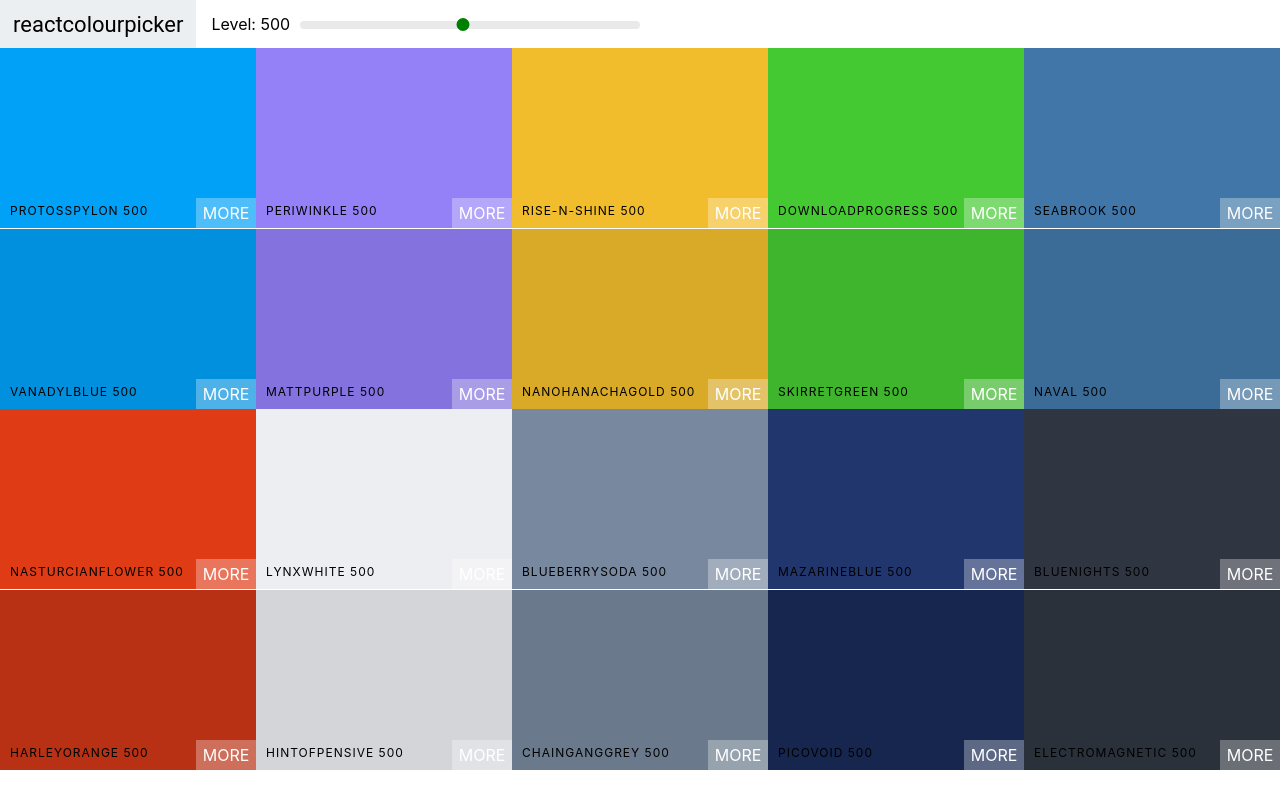
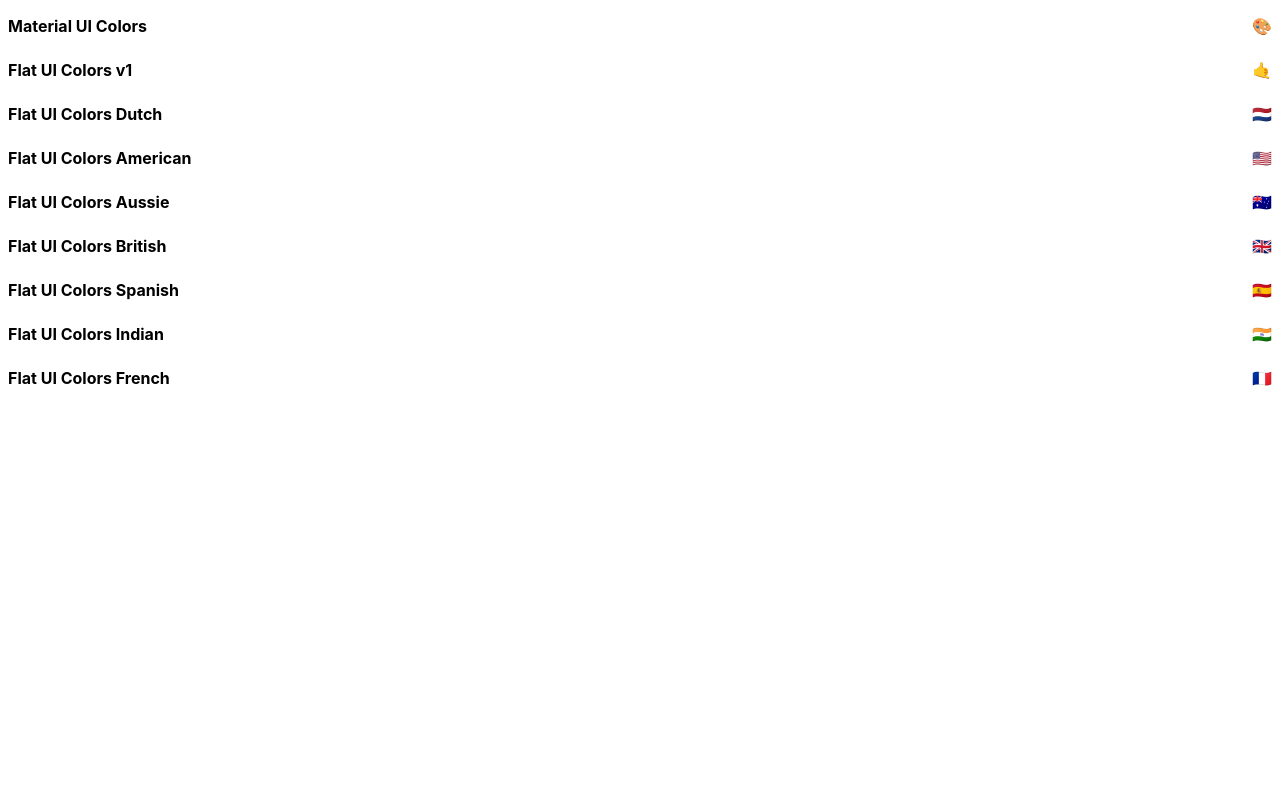
Before and after one commit to DecaFujita/colour-app, a React (Create React App) app: page / in a window 1280 px wide. Built offline with nearby package versions, Linux system fonts and the light colour scheme.

Commit message:
starting jss in the minipalette

```diff
--- a/package.json
+++ b/package.json
@@ -3,6 +3,9 @@
   "version": "0.1.0",
   "private": true,
   "dependencies": {
+    "@material-ui/core": "^4.12.3",
+    "@material-ui/icons": "^4.11.2",
+    "@material-ui/styles": "^4.11.4",
     "@testing-library/jest-dom": "^5.14.1",
     "@testing-library/react": "^12.0.0",
     "@testing-library/user-event": "^13.2.1",
@@ -12,6 +15,7 @@
     "react": "^17.0.2",
     "react-copy-to-clipboard": "^5.0.4",
     "react-dom": "^17.0.2",
+    "react-router-dom": "^5.2.0",
     "react-scripts": "^4.0.3",
     "web-vitals": "^2.1.0"
   },
--- a/src/App.js
+++ b/src/App.js
@@ -1,5 +1,7 @@
 import React from 'react';
+import { Route, Switch } from 'react-router-dom';
 import Palette from './Palette';
+import PaletteList from './PaletteList';
 import { generatePalette } from './colorHelpers';
 import seedColors from './seedColors';
 
@@ -7,11 +9,30 @@
 
 
 class App extends React.Component {
+
+  findPalette = id => seedColors.find(palette => palette.id === id)
+
   render() {
     return (
-      <div>
-        <Palette palette={generatePalette(seedColors[5])} />
-      </div>
+      <Switch>
+        <Route
+          exact
+          path='/'
+          render={() => <PaletteList palettes={seedColors}/>}
+        />
+        <Route
+          exact
+          path='/palette/:id'
+          render={routeProps =>
+            <Palette palette={generatePalette(
+              this.findPalette(routeProps.match.params.id)
+            )}
+          />}
+        />
+      </Switch>
+      // <div>
+      //   <Palette palette={generatePalette(seedColors[5])} />
+      // </div>
     );
   }
 }
--- a/src/ColorBox.css
+++ b/src/ColorBox.css
@@ -81,12 +81,19 @@
     top: 0;
     bottom: 0;
     display: flex;
+    flex-direction: column;
     align-items: center;
     justify-content: center;
     font-size: 4rem;
     transform:  scale(0.1);
     opacity: 0;
     color: white;
+}
+
+.copy-msg p {
+
+    font-size: 2rem;
+
 }
 
 .copy-msg.show {
--- /dev/null
+++ b/src/MiniPalette.jsx
@@ -0,0 +1,44 @@
+import React from 'react';
+import { withStyles } from '@material-ui/styles';
+
+
+const styles = {
+    root: {
+        backgroundColor: 'white',
+        borderRadius: '5px',
+        padding: '0.5rem',
+        position: 'relative',
+        overflow: 'hidden',
+        '&:hover': {
+            cursor: 'pointer'
+        }
+    },
+    colors: {
+        backgroundColor: 'grey'
+    },
+    title: {
+        display: 'flex',
+        justifyContent: 'space-between',
+        margin: '0',
+        color: 'black',
+        paddingTop: '0.5rem',
+        fontSize:'1rem',
+        position: 'relative'
+    },
+    emoji: {
+        marginLeft: '0.5rem',
+        fontSize: '1.5rem'
+    }
+};
+
+function MiniPalette(props) {
+    const { classes, paletteName, emoji } = props;
+    return(
+        <div className={classes.root}>
+            <div className={classes.colors}></div>
+            <h5 className={classes.title}>{paletteName}<span className='classes.emoji'>{emoji}</span></h5>
+        </div>
+    )
+}
+
+export default withStyles(styles)(MiniPalette);
--- a/src/Navbar.css
+++ b/src/Navbar.css
@@ -45,3 +45,8 @@
 margin-left: -7px;
 margin-top: -3px;
 }
+
+.select-container {
+    margin-left: auto;
+    margin-right: 1rem;
+}
--- a/src/Navbar.jsx
+++ b/src/Navbar.jsx
@@ -1,18 +1,39 @@
 import React from 'react';
+import { Link } from 'react-router-dom';
 import Slider from 'rc-slider';
+import Select from '@material-ui/core/Select';
+import MenuItem from '@material-ui/core/MenuItem';
+import Snackbar from '@material-ui/core/Snackbar';
+import IconButton from '@material-ui/core/IconButton';
+import CloseIcon from '@material-ui/icons/Close';
 import 'rc-slider/assets/index.css';
 
 import './Navbar.css';
 
 
+class Navbar extends React.Component {
+    constructor(props) {
+        super(props);
 
-class Navbar extends React.Component {
+        this.state = { format: 'hex', open: false};
+    }
+
+    handleFormatChange = (e) => {
+        this.setState({format: e.target.value, open: true})
+        this.props.handleChange(e.target.value);
+        // this.props.handleFormatChange(this.state.format);
+    }
+    closeSnackbar = () => {
+        this.setState({open: false});
+    }
+
     render() {
-        const { level, changeLevel } = this.props
+        const { level, changeLevel} = this.props;
+        const { format } = this.state;
         return (
             <header className='Navbar'>
                 <div className='logo'>
-                    <a href='#'>reactcolourpicker</a>
+                    <Link to='/'>reactcolourpicker</Link>
                 </div>
                 <div className='slider-container'>
                     <span>Level: {level}</span>
@@ -26,6 +47,33 @@
                         />
                     </div>
                 </div>
+                <div className='select-container'>
+                    <Select value={format} onChange={this.handleFormatChange}>
+                        <MenuItem value='hex'>HEX - #ffffff </MenuItem>
+                        <MenuItem value='rgb'>RGB - rgb(255, 255, 255)</MenuItem>
+                        <MenuItem value='rgba'>RGBA - rgba(255, 255, 255, 1.0)</MenuItem>
+                    </Select>
+                </div>
+                <Snackbar
+                    anchorOrigin={{vertical:'bottom', horizontal:'left'}}
+                    open={this.state.open}
+                    autoHideDuration={3000}
+                    message={<span id='message-id'>Format changed to {format.toUpperCase() }</span>}
+                    ContentProps={{
+                        'aria-describedby':'message-id'
+                    }}
+                    onClose={this.closeSnackbar}
+                    action={[
+                        <IconButton
+                            onClick={this.closeSnackbar}
+                            color='inherit'
+                            key='close'
+                            aria-label='close'
+                        >
+                            <CloseIcon />
+                        </IconButton>
+                    ]}
+                />
             </header>
         )
     }
--- a/src/Palette.css
+++ b/src/Palette.css
@@ -1,7 +1,23 @@
 .Palette {
     height: 100vh;
+    display: flex;
+    flex-direction: column;
 }
 
 .Palette-colors {
     height: 90vh;
 }
+
+.Palette-footer {
+    background-color: white;
+    height: 5vh;
+    display: flex;
+    justify-content: flex-end;
+    align-items: center;
+    font-weight: bold;
+}
+
+.emoji {
+    font-size: 1.5rem;
+    margin: 0 1rem;
+}
--- a/src/Palette.jsx
+++ b/src/Palette.jsx
@@ -8,24 +8,36 @@
     constructor(props) {
         super(props);
 
-        this.state = {level: 500};
+        this.state = {level: 500, format: 'hex'};
     }
 
-    changeLevel = (level) => {
+    changeLevel = level => {
         this.setState({level})
     }
+
+    changeFormat = val => {
+        this.setState({format: val });
+    }
     render() {
-        const { colors } = this.props.palette;
-        const { level } = this.state;
+        const { colors, paletteName, emoji } = this.props.palette;
+        const { level, format } = this.state;
         const colorBoxes = colors[level].map(color => (
-            <ColorBox background={color.hex} name={color.name}/>
+            <ColorBox background={color[format]} name={color.name} key={color.id}/>
         ));
         return(
             <div className='Palette'>
-                <Navbar level={level} changeLevel={this.changeLevel} />
+                <Navbar
+                    level={level}
+                    changeLevel={this.changeLevel}
+                    handleChange={this.changeFormat}
+                />
                 <div className='Palette-colors'>
-                {colorBoxes}
+                    {colorBoxes}
                 </div>
+                <footer className='Palette-footer'>
+                    {paletteName}
+                    <span className='emoji'>{emoji}</span>
+                </footer>
             </div>
         )
     }
--- /dev/null
+++ b/src/PaletteList.jsx
@@ -0,0 +1,18 @@
+import React from 'react';
+import MiniPalette from './MiniPalette';
+import { Link } from 'react-router-dom';
+
+class PaletteList extends React.Component {
+    render() {
+        const { palettes } = this.props;
+        return (
+            <div>
+                {palettes.map(palette =>
+                    <MiniPalette  {...palette} />
+                )}
+            </div>
+        )
+    }
+}
+
+export default PaletteList;
--- a/src/colorHelpers.jsx
+++ b/src/colorHelpers.jsx
@@ -21,7 +21,7 @@
                 rgb: chroma(scale[i]).css(),
                 rgba: chroma(scale[i])
                     .css()
-                    .replace("rgba", "rgba")
+                    .replace("rgb", "rgba")
                     .replace(")", ",1.0)")
             })
         }
--- a/src/index.js
+++ b/src/index.js
@@ -1,13 +1,14 @@
 import React from 'react';
 import ReactDOM from 'react-dom';
+import { BrowserRouter } from 'react-router-dom';
 import './index.css';
 import App from './App';
 import reportWebVitals from './reportWebVitals';
 
 ReactDOM.render(
-  <React.StrictMode>
+  <BrowserRouter>
     <App />
-  </React.StrictMode>,
+  </BrowserRouter>,
   document.getElementById('root')
 );
 
```
Also changed, not shown: 1 other file (tests, documents, lock files or other folders).
